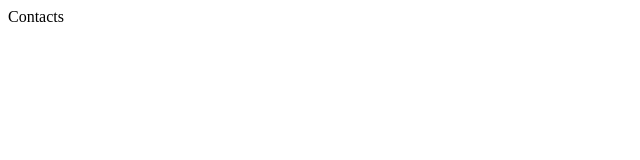
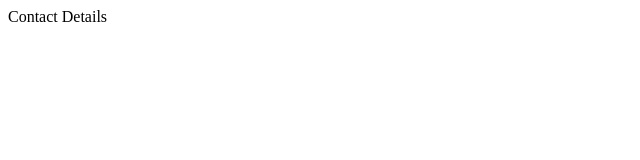
Before and after one commit to nishchaysk98/simple, a plain HTML site: page contacts.html in a window 1280 px wide. Shown: the full height of the page, 0-640 px from the left. Drawn offline with Linux system fonts and the light colour scheme.

Commit message:
Update contacts.html

```diff
--- a/contacts.html
+++ b/contacts.html
@@ -3,6 +3,6 @@
     <title>Experiment with Git</title>
   </head>
   <body>
-    <p>Contacts</p>
+    <p>Contact Details</p>
   </body>
 </html>
```
